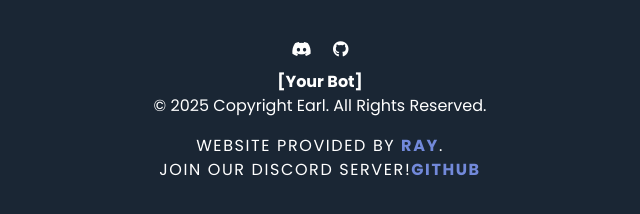
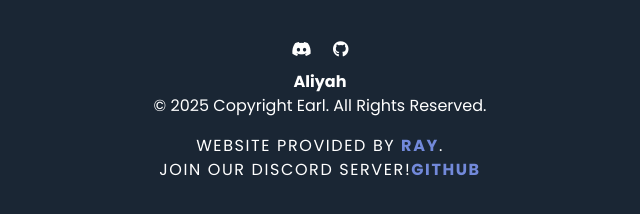
Before and after one commit to Earlpolloso/Aliyah-dashboard, a plain HTML site: page index.html in a window 1280 px wide. Shown: the part 3328-3542 px from the top of the page, 320-960 px from the left. Drawn offline with nearby package versions, Linux system fonts and the light colour scheme.

Commit message:
Update index.html

```diff
--- a/index.html
+++ b/index.html
@@ -362,7 +362,7 @@
         </div>
 
         <p>
-          <span class="has-text-weight-bold">[Your Bot]</span>
+          <span class="has-text-weight-bold">Aliyah</span>
           <br />
           &copy; <span id="cp-year"></span> Copyright Earl. All Rights
           Reserved.
```
